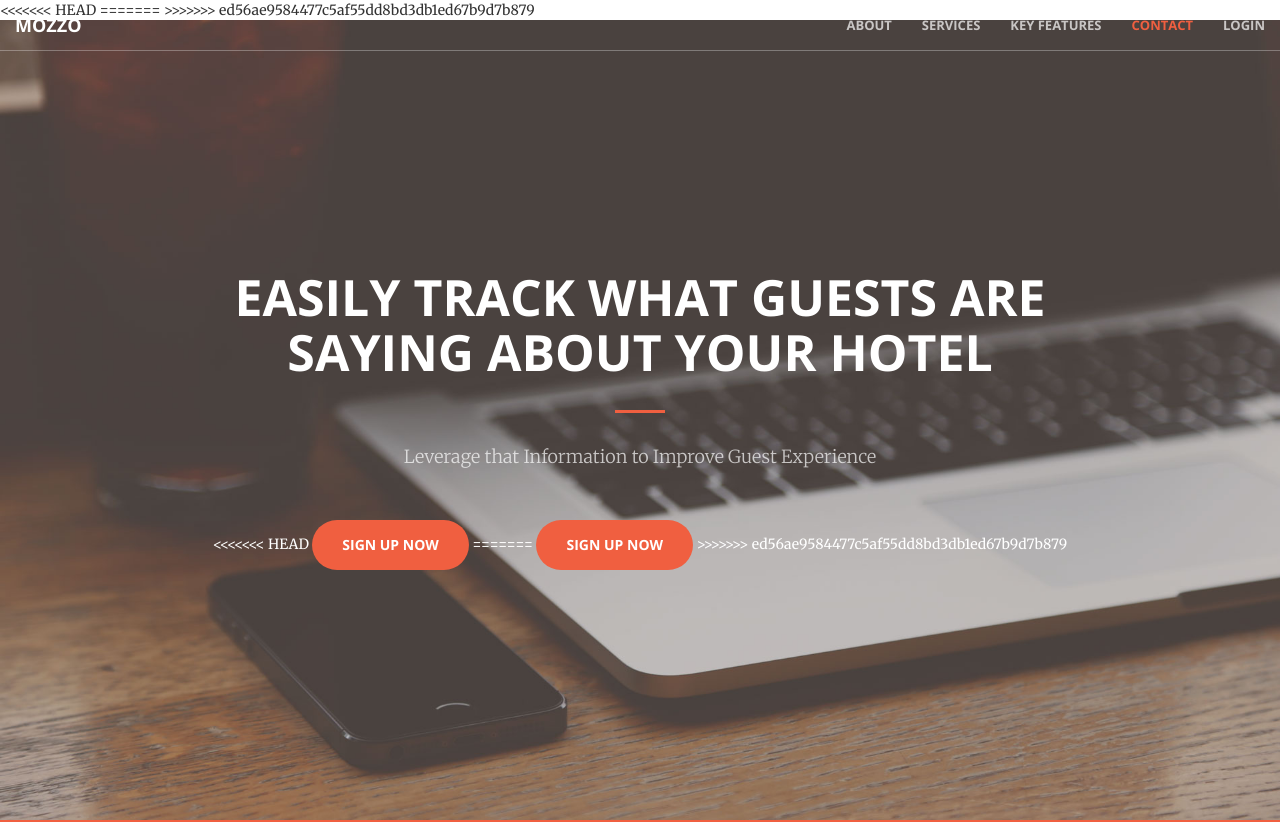
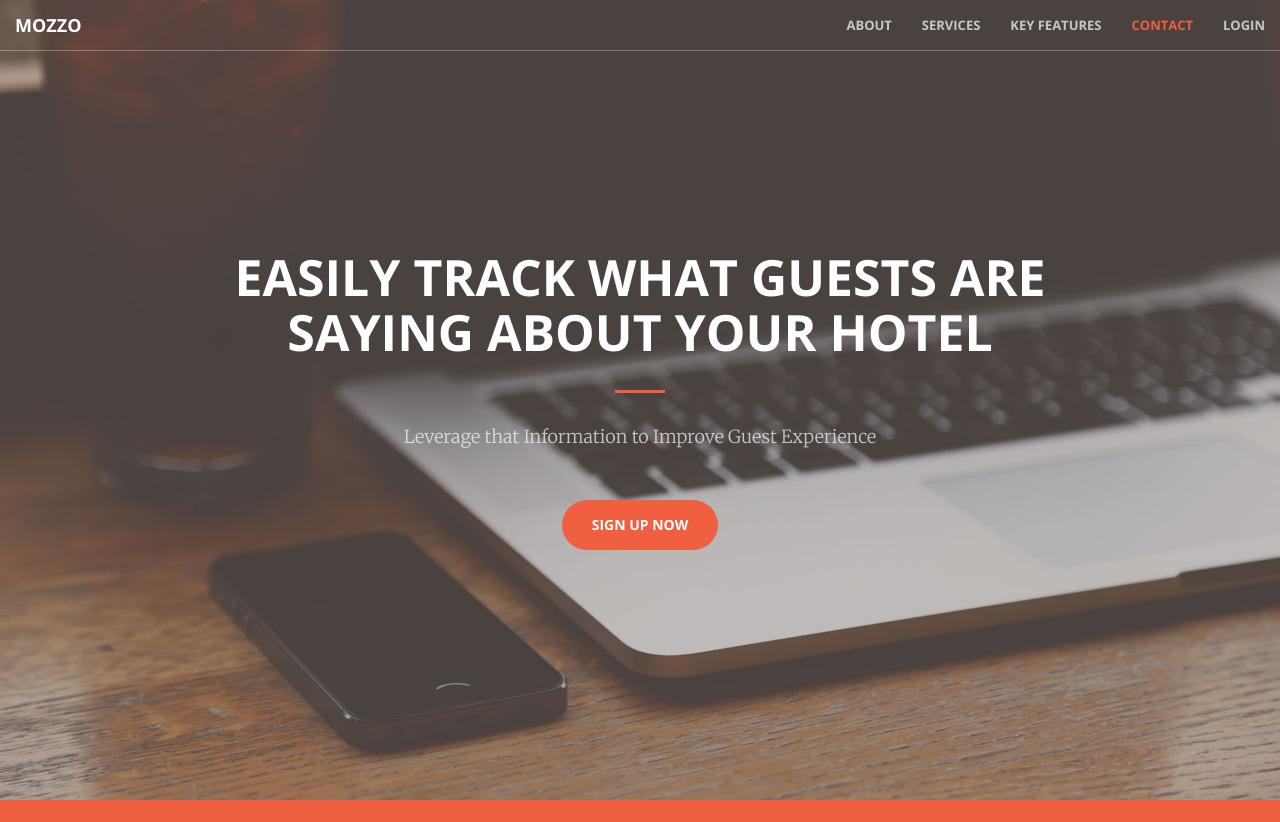
Before and after one commit to aishna2502/Landing-Page-Mozzo, a website: page index.html in a window 1280 px wide. Shown: the top 822 px of the page. Drawn offline with nearby package versions, Linux system fonts and the light colour scheme.

Commit message:
Update index.html

```diff
--- a/index.html
+++ b/index.html
@@ -13,11 +13,8 @@
 
     <!-- Bootstrap Core CSS -->
     <link href="vendor/bootstrap/css/bootstrap.min.css" rel="stylesheet">
-<<<<<<< HEAD
 
-=======
 	<link rel="stylesheet" type="text/css" href="css/style.css">
->>>>>>> ed56ae9584477c5af55dd8bd3db1ed67b9d7b879
     <!-- Custom Fonts -->
     <link href="vendor/font-awesome/css/font-awesome.min.css" rel="stylesheet" type="text/css">
     <link href='https://fonts.googleapis.com/css?family=Open+Sans:300italic,400italic,600italic,700italic,800italic,400,300,600,700,800' rel='stylesheet' type='text/css'>
@@ -81,11 +78,9 @@
                 <h1 id="homeHeading">Easily Track What Guests Are Saying About Your Hotel </h1>
                 <hr>
                 <p>Leverage that Information to Improve Guest Experience</p>
-<<<<<<< HEAD
-                <a href="#contact" class="btn btn-primary btn-xl page-scroll">Sign Up Now</a>
-=======
+
+
                 <a href="#about" class="btn btn-primary btn-xl page-scroll">Sign Up Now</a>
->>>>>>> ed56ae9584477c5af55dd8bd3db1ed67b9d7b879
             </div>
         </div>
     </header>
```
